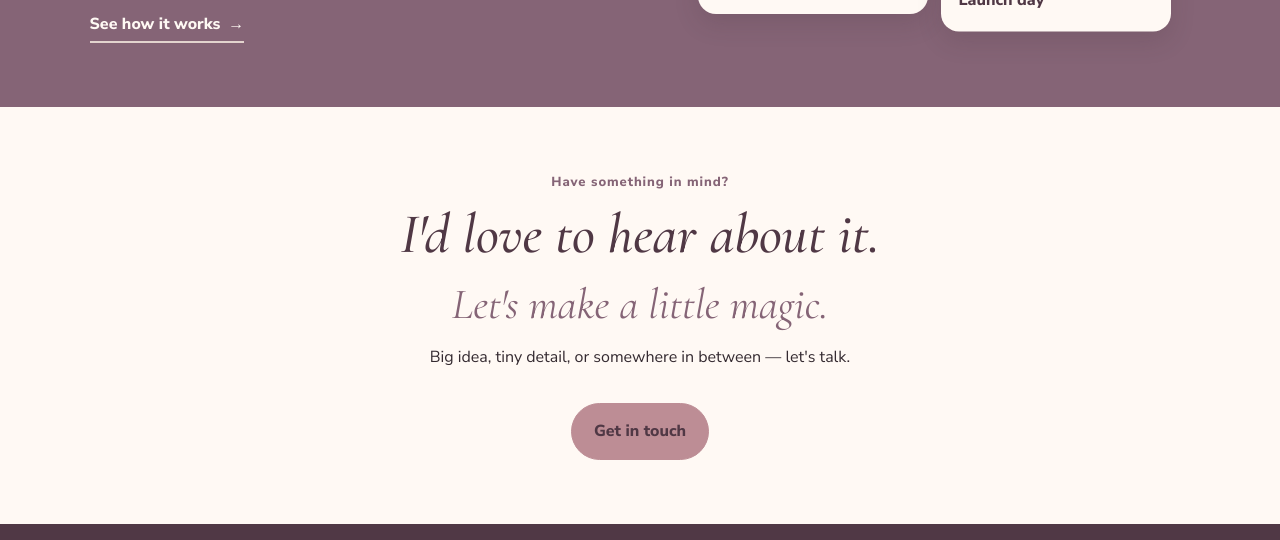
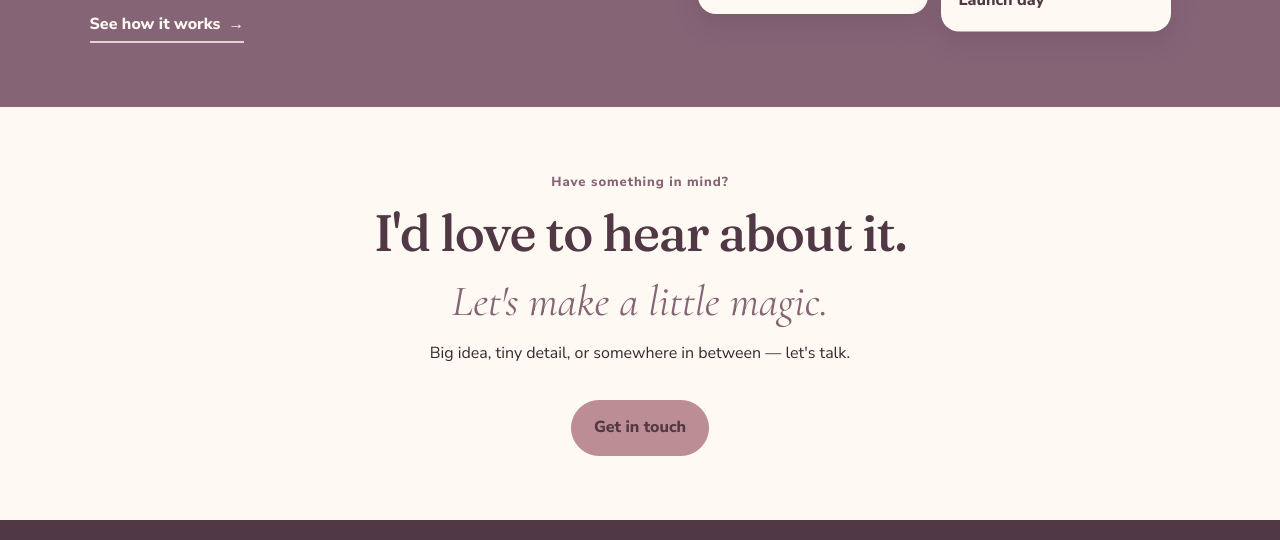
Before and after one commit to maggieanneco/maggie-anne-co-website, a plain HTML site: page index.html in a window 1280 px wide. Shown: the part 2055-2595 px from the top of the page. Drawn offline with nearby package versions, Linux system fonts and the light colour scheme.

Commit message:
Match homepage invitation heading to main heading font

```diff
--- a/index.html
+++ b/index.html
@@ -27,6 +27,6 @@
 <div class="home-section-copy light-copy"><p class="eyebrow">The good part</p><h2>A little structure. <em class="script-accent">Lots of collaboration.</em></h2><p>We'll chat, make a plan, bring your ideas to life, and celebrate launch day. You'll be part of the process from the very beginning.</p><a class="text-link" href="process.html">See how it works <span aria-hidden="true">→</span></a></div>
 <div class="process-preview" aria-label="Four steps in the design process"><div class="preview-step"><b>01</b><span>We chat</span></div><div class="preview-step"><b>02</b><span>Make a plan</span></div><div class="preview-step"><b>03</b><span>Make it yours</span></div><div class="preview-step"><b>04</b><span>Launch day</span></div><span class="preview-spark">✧</span></div>
 </div></section>
-<section class="section final-invitation center"><div class="section-inner"><p class="eyebrow">Have something in mind?</p><h2 class="cormorant-heading">I'd love to hear about it.</h2><p class="script-accent closing-script cormorant-accent">Let's make a little magic.</p><p>Big idea, tiny detail, or somewhere in between — let's talk.</p><a class="btn" href="contact.html">Get in touch</a></div></section>
+<section class="section final-invitation center"><div class="section-inner"><p class="eyebrow">Have something in mind?</p><h2>I'd love to hear about it.</h2><p class="script-accent closing-script cormorant-accent">Let's make a little magic.</p><p>Big idea, tiny detail, or somewhere in between — let's talk.</p><a class="btn" href="contact.html">Get in touch</a></div></section>
 </main><footer class="site-footer"><div class="footer-mark">Maggie Anne Co.</div><p>Thoughtfully designed. Personally crafted.</p><p>© <span id="year"></span> Maggie Anne Co.</p></footer>
 </body></html>
```
